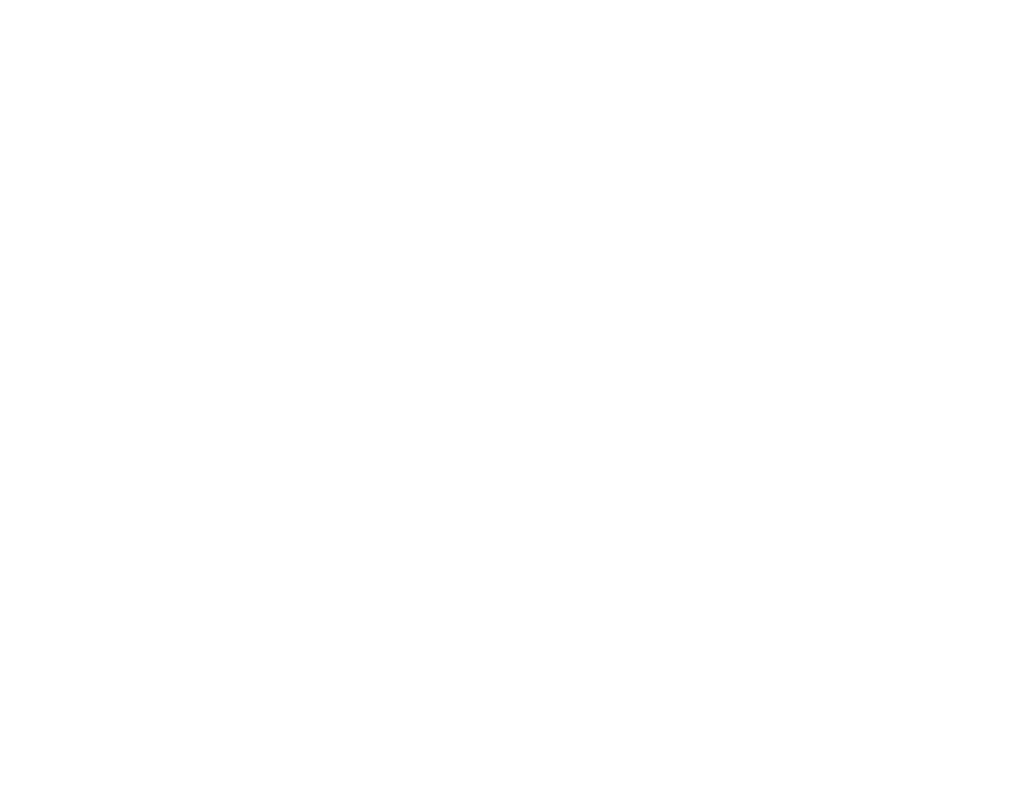
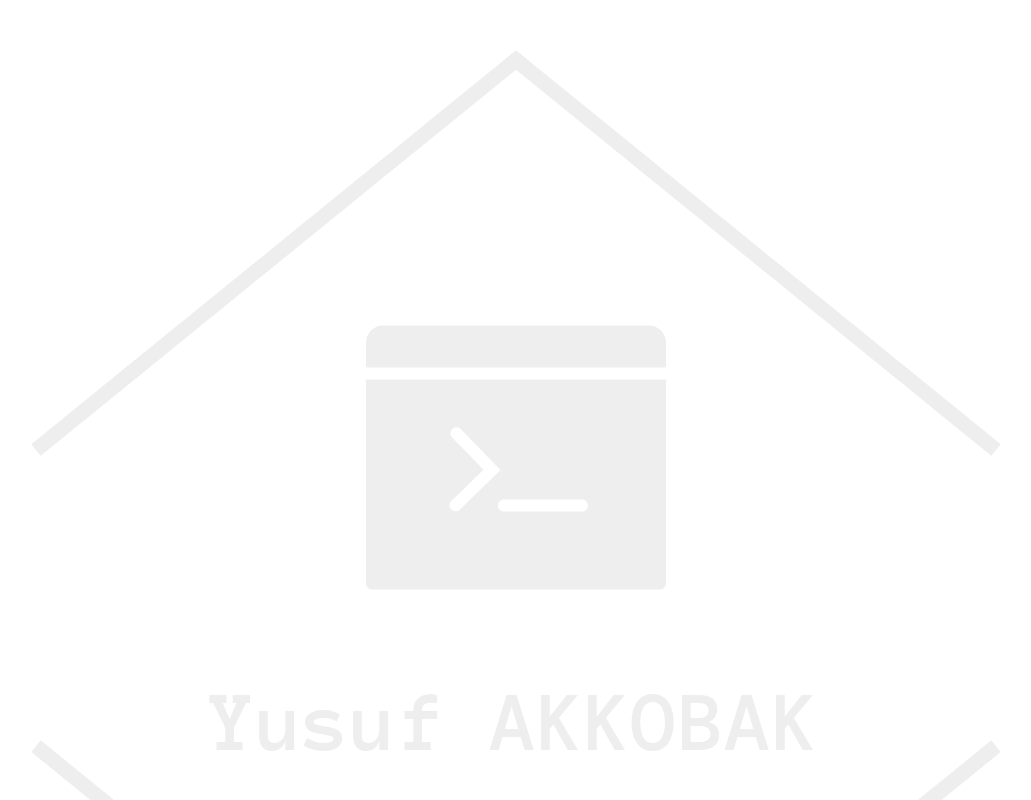
Before and after one commit to yusufakkobak34/personal_website, a plain HTML site: page index.html in a window 1280 px wide. Shown: the top 800 px of the page, without its empty margins (174-1205 px from the left). Drawn offline with Linux system fonts and the light colour scheme.

Commit message:
logo's added.

```diff
--- a/index.html
+++ b/index.html
@@ -13,8 +13,9 @@
     <header id="header">
         <div class="container">
             <a href="#" class="logo">
-                <img src="" alt="">
+                <img src="assets/img/logo_transparent.png" alt="">
             </a>
+
         </div>
     </header>
 </body>
```
Also changed, not shown: assets/img/logo.png (added), assets/img/logo_transparent.png (added).
